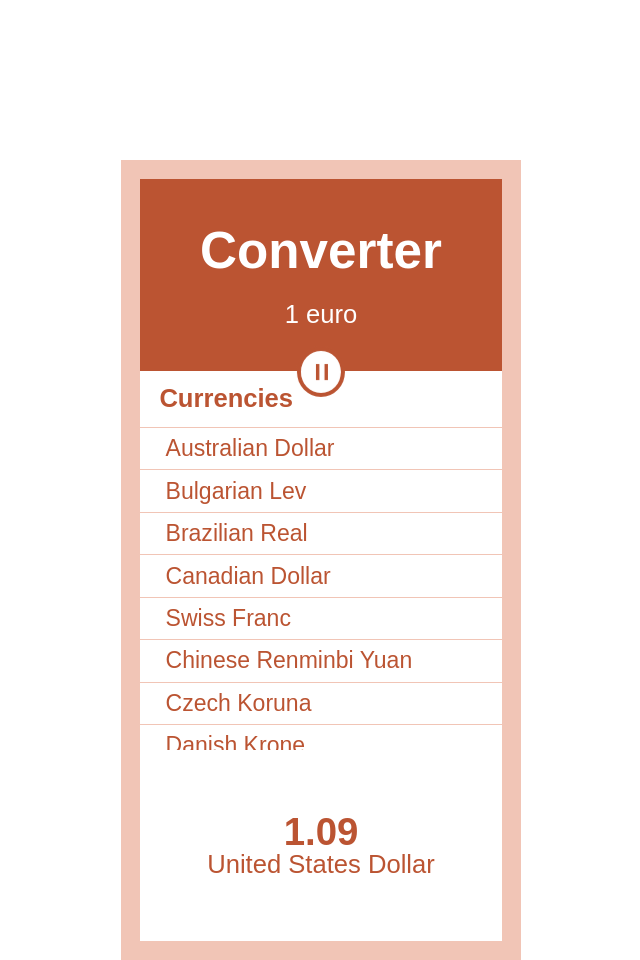
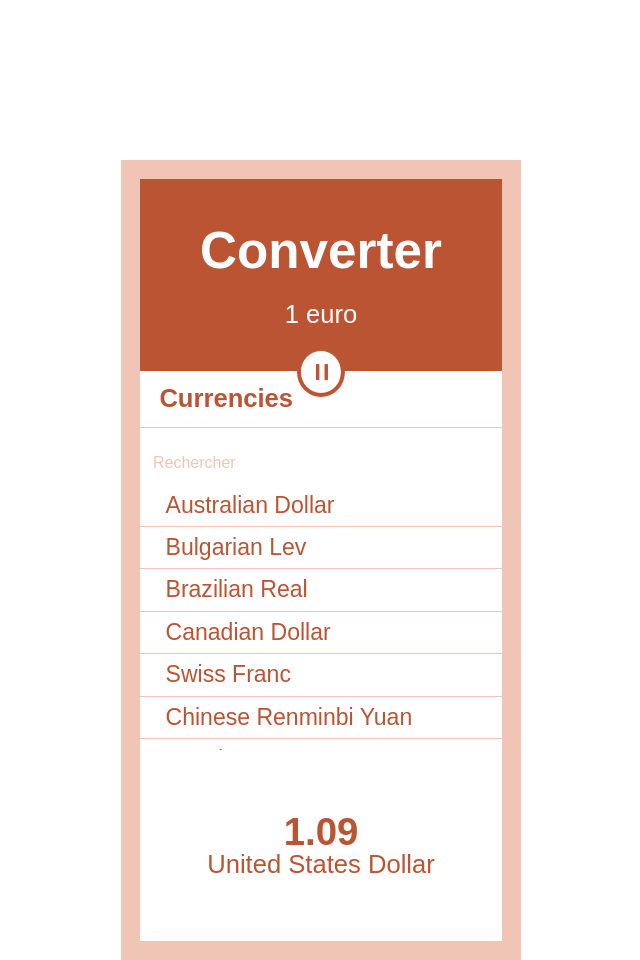
Before and after one commit to ThibaudMallet/ReactTraining2, a React app: page / in a window 1280 px wide. Shown: the whole page, without its empty margins (319-959 px from the left). Built offline with nearby package versions, Linux system fonts and the light colour scheme.

Commit message:
ajout d'un input de recherche

```diff
--- a/src/components/Currencies/index.js
+++ b/src/components/Currencies/index.js
@@ -9,7 +9,12 @@ import './style.scss';
 function Currencies({ currencies, handleClick }) {
   return (
     <main className="main">
-      <h1 className="main__title">Currencies</h1>
+      <h2 className="main__title">Currencies</h2>
+      <input
+        className="main__search"
+        type="text"
+        placeholder="Rechercher"
+      />
       <ul>
         {
           currencies.map(
--- a/src/components/Currencies/style.scss
+++ b/src/components/Currencies/style.scss
@@ -29,4 +29,16 @@
       transition-duration: vars.$transition-fast;
     }
   }
+
+  &__search {
+    padding: vars.$gutter;
+    margin-top: vars.$gutter;
+    width: 100%;
+    border: none;
+    color: vars.$color;
+    font: inherit;
+    &::placeholder {
+      color: vars.$color-alt;
+    }
+  }
 }
```
